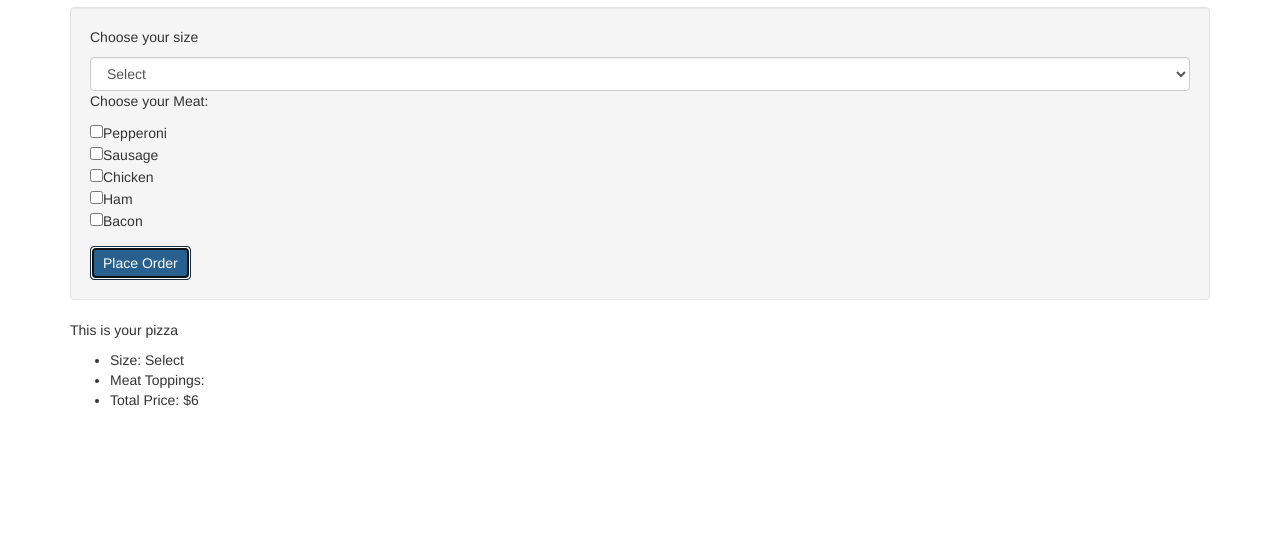
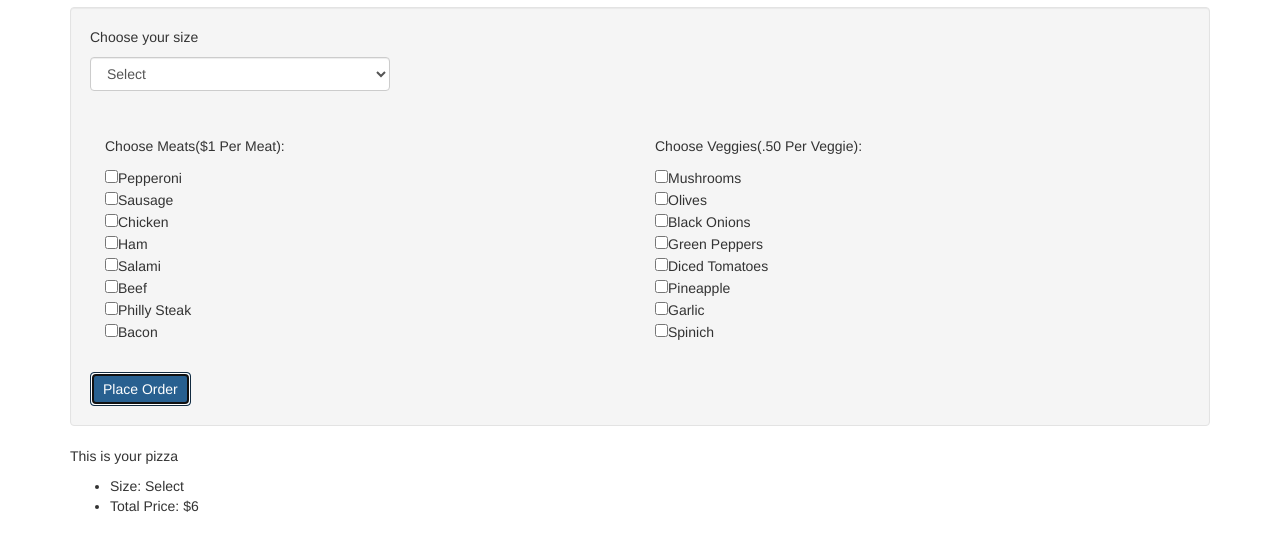
Before and after one commit to FrankNgo/pizza-order, a plain HTML site: page index.html in a window 1280 px wide. Both pictures are taken after a click on the button "Place Order". Shown: the part 63-614 px from the top of the page. Drawn offline with Linux system fonts and the light colour scheme.

Commit message:
add additional checkbox for additional toppings

```diff
--- a/css/styles.css
+++ b/css/styles.css
@@ -1,3 +1,15 @@
  #show-order{
   display: none;
 }
+
+.col-md-6{
+  padding-top: 45px;
+}
+
+#order-button{
+  margin-top: 30px;
+}
+
+#pizza-size{
+  width: 40%;
+}
--- a/index.html
+++ b/index.html
@@ -14,28 +14,43 @@
         <form id="pizza-order">
           <div class="form-group">
             <p>Choose your size</p>
-            <select class="form-control" id="pizzaSize">
+            <select class="form-control" id="pizzaSize" style="width: 300px">
               <option>Select</option>
               <option>Small</option>
               <option>Medium</option>
               <option>Large</option>
               <option>Extra Large</option>
             </select>
-              <p>Choose your Meat: </p>
+            <div class="col-md-6">
+              <p>Choose Meats($1 Per Meat): </p>
               <input type="checkbox" name ="meatToppings" value="1">Pepperoni<br>
               <input type="checkbox" name ="meatToppings" value="1">Sausage<br>
               <input type="checkbox" name ="meatToppings" value="1">Chicken<br>
               <input type="checkbox" name ="meatToppings" value="1">Ham<br>
+              <input type="checkbox" name ="meatToppings" value="1">Salami<br>
+              <input type="checkbox" name ="meatToppings" value="1">Beef<br>
+              <input type="checkbox" name ="meatToppings" value="1">Philly Steak<br>
               <input type="checkbox" name ="meatToppings" value="1">Bacon<br>
+            </div>
+            <div class="col-md-6">
+              <p>Choose Veggies(.50 Per Veggie): </p>
+              <input type="checkbox" name ="meatToppings" value="1">Mushrooms<br>
+              <input type="checkbox" name ="meatToppings" value="1">Olives<br>
+              <input type="checkbox" name ="meatToppings" value="1">Black Onions<br>
+              <input type="checkbox" name ="meatToppings" value="1">Green Peppers<br>
+              <input type="checkbox" name ="meatToppings" value="1">Diced Tomatoes<br>
+              <input type="checkbox" name ="meatToppings" value="1">Pineapple<br>
+              <input type="checkbox" name ="meatToppings" value="1">Garlic<br>
+              <input type="checkbox" name ="meatToppings" value="1">Spinich<br>
+            </div>
           </div>
-          <button type="submit" class="btn btn-primary">Place Order</button>
+          <button id="order-button" type="submit" class="btn btn-primary">Place Order</button>
         </form>
       </div>
       <div id="show-order">
         <p>This is your pizza<p>
         <ul>
           <li>Size: <span class="size"></span></li>
-          <li>Meat Toppings: <span class="meatToppings"></span></li>
           <li>Total Price: <span class="pizzaPrice"></span></li>
         </ul>
     </div>
--- a/js/scripts.js
+++ b/js/scripts.js
@@ -4,24 +4,26 @@ function Pizza(size){
 }
 
 Pizza.prototype.sizePrice = function(size) {
-  var p = 1
+  var base = 1
   if(size === "Small"){
-    p = p * 1;
+    base = base * 1;
   } else if (size === "Medium"){
-    p = p * 1.25;
+    base = base * 1.25;
   } else if( size === "Large"){
-    p = p * 1.5;
+    base = base * 1.5;
   } else if( size === "Extra Large"){
-    p = p * 1.75;
+    base = base * 1.75;
   } else {
     alert("Please select a size");
   }
-  return p * 6;
+  return base * 6;
 }
 
-Pizza.prototype.updateSum = function() {
+Pizza.prototype.meatPrice = function() {
   var total = 0;
-  $("input:checkbox[name=meatToppings]:checked").each(function(i, n) {total += parseFloat($(n).val());})
+  $("input:checkbox[name=meatToppings]:checked").each(function(i, n) {
+    total += parseFloat($(n).val());
+  })
   return total;
 }
 
@@ -31,12 +33,11 @@ $(document).ready(function() {
 
     var size = $("#pizzaSize").val();
     var newOrder = new Pizza(size);
-    var meaty = newOrder.updateSum();
-    var pizzaPrice = "$" + (parseFloat(newOrder.sizePrice(size)) + meaty);
+    var meatPrice = newOrder.meatPrice();
+    var pizzaPrice = "$" + (parseFloat(newOrder.sizePrice(size)) + meatPrice);
 
     $("#show-order").show();
     $(".size").text(newOrder.size);
-    $(".meatToppings").text(newOrder.meatToppings);
     $(".pizzaPrice").text(pizzaPrice);
 
   });
```
